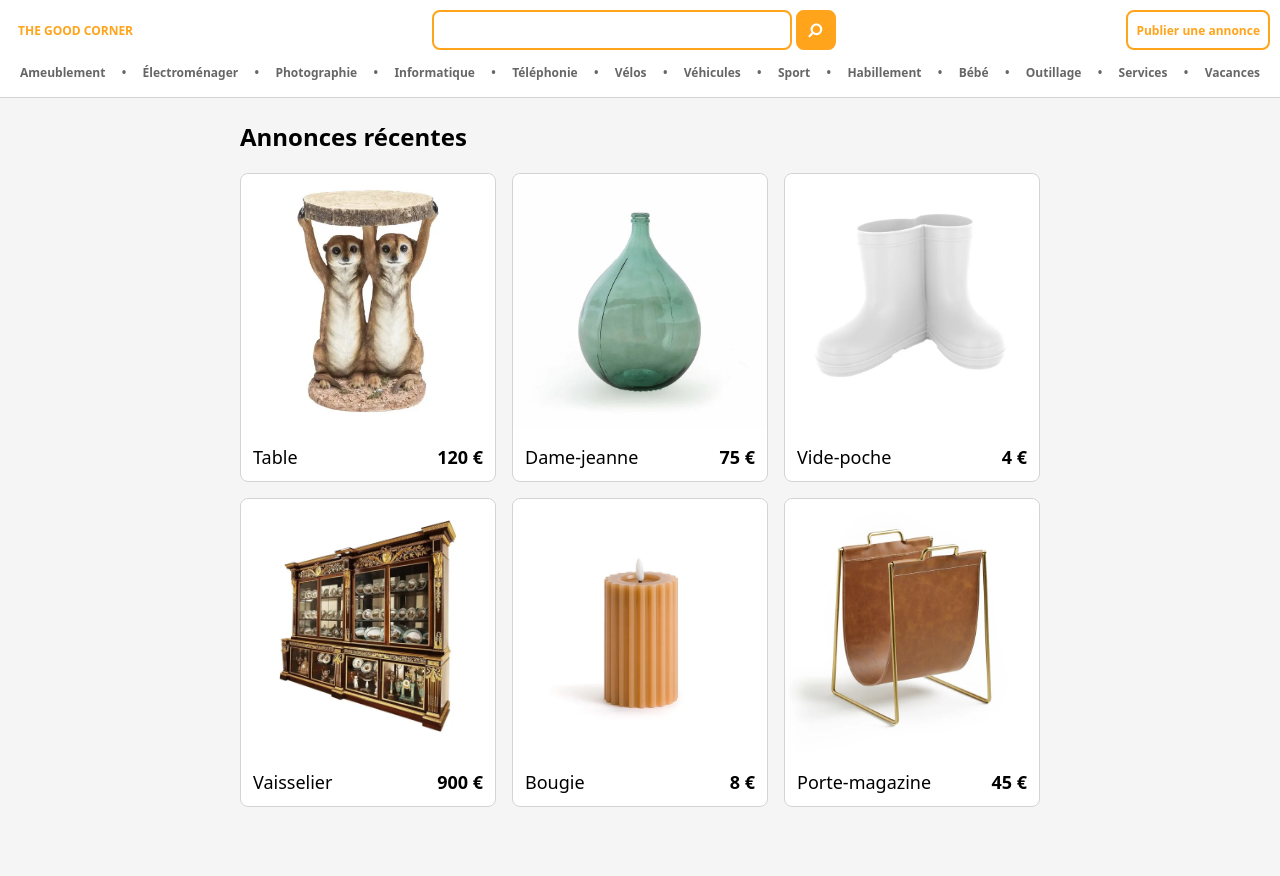
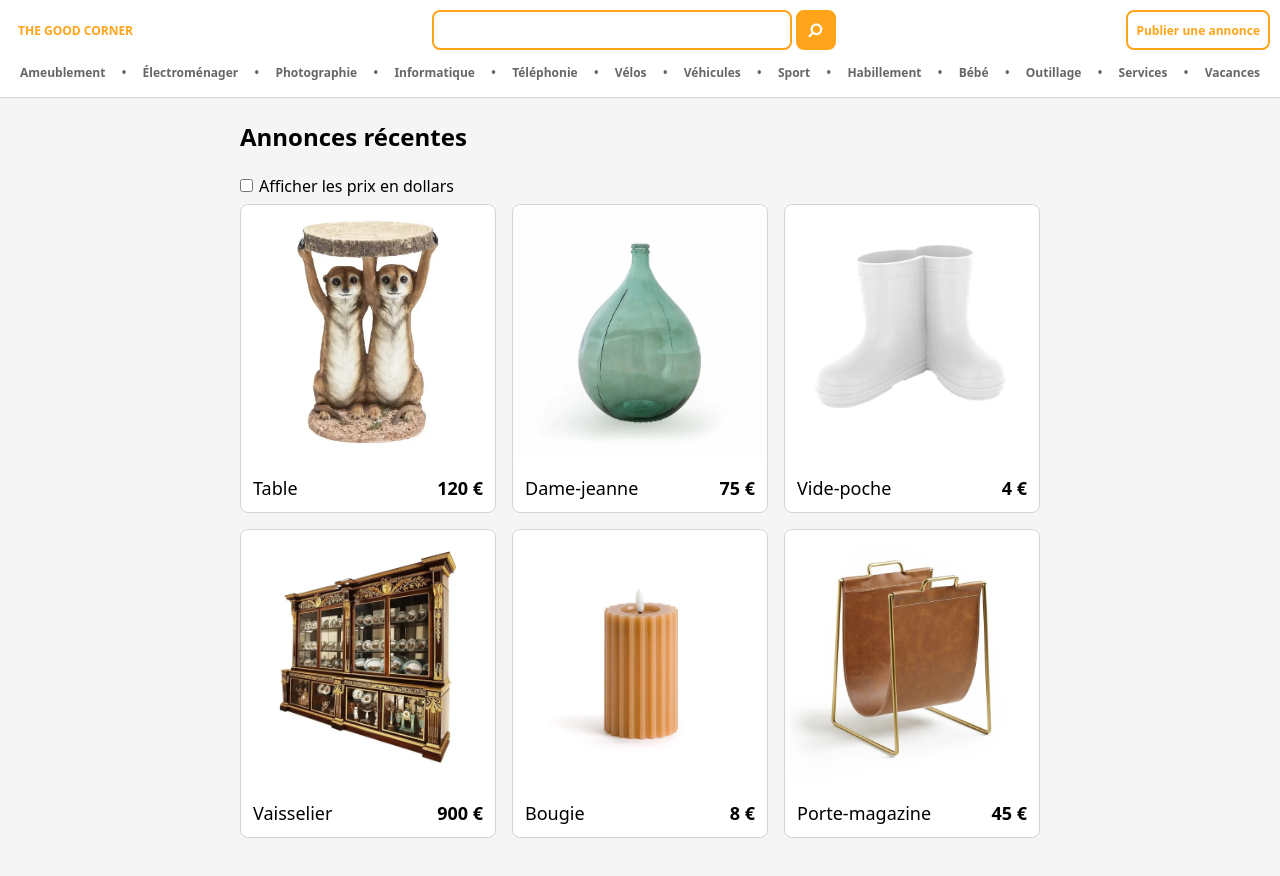
Before and after one commit to arnaudrenaud/the-good-corner, a Next.js app in the folder web-app/: page / in a window 1280 px wide. Shown: the top 876 px of the page. Before the commit the page ends 855 px from the top, so only its background shows below. Built offline with nearby package versions, Linux system fonts and the light colour scheme.

Commit message:
Switch between euro and dollar for article prices

```diff
--- a/web-app/src/components/ArticleCard/ArticleCard.tsx
+++ b/web-app/src/components/ArticleCard/ArticleCard.tsx
@@ -7,10 +7,12 @@ export default function ArticleCard({
   id,
   name,
   price,
+  currency,
 }: {
   id: number;
   name: string;
   price: number;
+  currency: "EURO" | "DOLLAR";
 }) {
   return (
     <styled.Container>
@@ -18,7 +20,9 @@ export default function ArticleCard({
         <styled.Image src={`/images/${id}.webp`} />
         <styled.Text>
           <styled.Title>{name}</styled.Title>
-          <styled.Price>{price} €</styled.Price>
+          <styled.Price>
+            {price} {currency === "EURO" ? "€" : "$"}
+          </styled.Price>
         </styled.Text>
       </BaseLink>
     </styled.Container>
--- /dev/null
+++ b/web-app/src/components/FormElements/CheckBoxLabel/CheckboxLabel.tsx
@@ -0,0 +1,7 @@
+import styled from "styled-components";
+
+export const CheckboxLabel = styled.label`
+  display: inline-flex;
+  gap: 6px;
+  align-items: baseline;
+`;
--- a/web-app/src/pages/index.tsx
+++ b/web-app/src/pages/index.tsx
@@ -1,5 +1,8 @@
 import ArticleCard from "@/components/ArticleCard/ArticleCard";
 import { CardGrid } from "@/components/CardGrid/CardGrid";
+import { useState } from "react";
+import styled from "styled-components";
+import { CheckboxLabel } from "../components/FormElements/CheckBoxLabel/CheckboxLabel";
 
 const ARTICLES = [
   { id: 1, name: "Table", price: 120 },
@@ -10,17 +13,38 @@ const ARTICLES = [
   { id: 6, name: "Porte-magazine", price: 45 },
 ];
 
+const DOLLAR_IN_EURO = 1.06;
+
+const Checkbox = styled.input`
+  margin: 6px 0 12px;
+`;
+
 export default function Home() {
+  const [currency, setCurrency] = useState<"EURO" | "DOLLAR">("EURO");
+
+  function toggleCurrency() {
+    return setCurrency(currency === "EURO" ? "DOLLAR" : "EURO");
+  }
+
   return (
     <>
       <h2>Annonces récentes</h2>
+      <CheckboxLabel>
+        <Checkbox type="checkbox" onChange={toggleCurrency} />
+        Afficher les prix en dollars
+      </CheckboxLabel>
       <CardGrid>
         {ARTICLES.map((article) => (
           <ArticleCard
             key={article.id}
             id={article.id}
             name={article.name}
-            price={article.price}
+            price={
+              currency === "EURO"
+                ? article.price
+                : article.price * DOLLAR_IN_EURO
+            }
+            currency={currency}
           />
         ))}
       </CardGrid>
```
